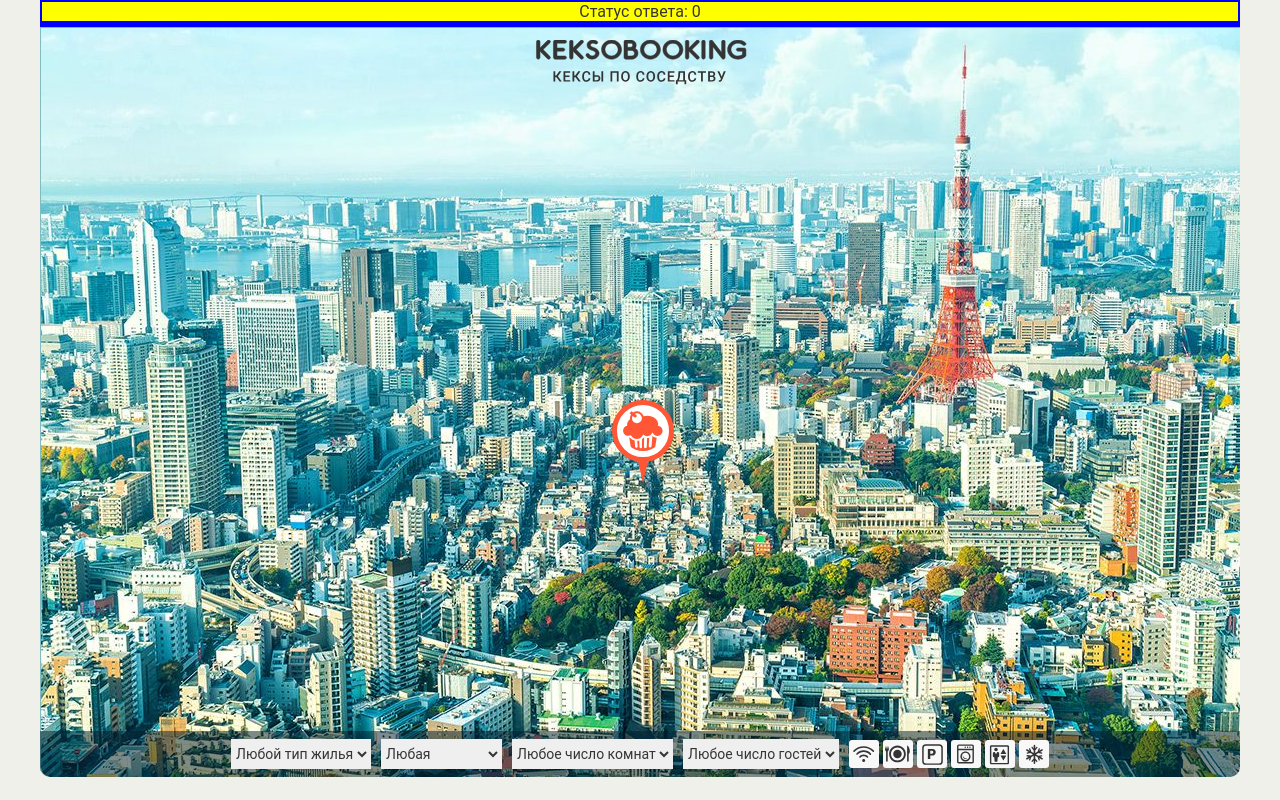
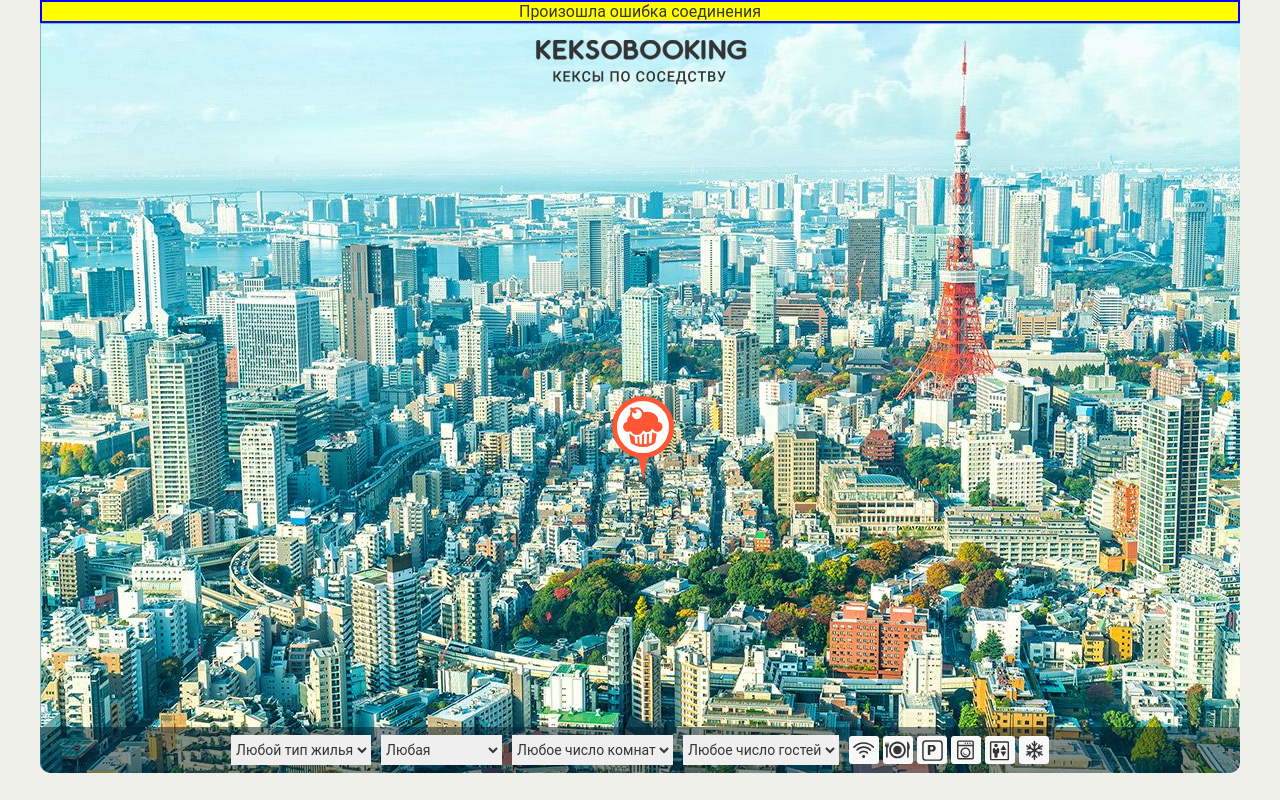
Before and after one commit to webdendesign/464705-keksobooking-19, a website: page index.html in a window 1280 px wide. Both pictures are taken after a click on the button "Поставь меня куда-нибудь". Shown: the top 800 px of the page. Drawn offline with Linux system fonts and the light colour scheme; no server answers; files whose address does not match are found by name.

Commit message:
done remove backend and done load and upload

```diff
--- a/index.html
+++ b/index.html
@@ -271,7 +271,6 @@
     </div>
   </template>
 
-  <script src="js/ajax.js"></script>
   <script src="js/data.js"></script>
   <script src="js/util.js"></script>
   <script src="js/map.js"></script>
--- a/js/ajax.js
+++ /dev/null
@@ -1,52 +0,0 @@
-'use strict';
-(function () {
-  var Request = {
-    STATUS: 200,
-    STATE: 4
-  };
-  function ajax(settings) {
-    var defSettings = {
-      method: 'GET',
-      url: '',
-      data: null,
-      async: true,
-      success: null,
-      sendError: null,
-      type: '',
-      readyStateChange: null,
-      headers: {}
-    };
-
-    var options = Object.assign(defSettings, settings);
-    var xhr = new XMLHttpRequest();
-    xhr.responseType = options.type;
-    xhr.open(options.method, options.url, options.async);
-    xhr.setRequestHeader('X-Requested-With', 'XMLHttpRequest');
-    for (var key in options.headers) {
-      if (options.headers.hasOwnProperty(key)) {
-        xhr.setRequestHeader(key, options.headers[key]);
-      }
-
-    }
-    xhr.onreadystatechange = options.readyStateChange || function () {
-      if (xhr.readyState === Request.STATE && xhr.status === Request.STATUS) {
-        options.success(xhr.response);
-      }
-      if (xhr.readyState === Request.STATE && xhr.status !== Request.STATUS) {
-        if (typeof options.sendError === 'function') {
-          options.sendError(xhr.response);
-        }
-      }
-    };
-    xhr.onerror = function () {
-      if (typeof options.sendError === 'function') {
-        options.sendError('Cтатус ответа: ' + xhr.status + ' ' + xhr.statusText);
-      }
-    };
-
-    xhr.send(options.data);
-
-  }
-
-  window.ajax = ajax;
-})();
--- a/js/download.js
+++ b/js/download.js
@@ -5,25 +5,25 @@
       var mapPins = document.querySelector('.map__pins');
       window.form.startForm();
       window.filter.enableFilterForm();
-      window.ajax({
-        url: 'https://js.dump.academy/keksobooking/data',
-        type: 'json',
-        success: function (data) {
+
+      var onLoad = function (data) {
         window.data.set(data);
         var pins = window.data.get().slice(0, 5);
         window.map.renderElements(pins, mapPins, window.pin.createPin);
-        },
-        sendError: function (errorMessage) {
-          var mainElement = document.querySelector('main');
+      };
+
+      var onError = function (errorMessage) {
+        var main = document.querySelector('main');
         var errorBlock = document.createElement('div');
         errorBlock.classList.add('error-block');
         errorBlock.style.border = '2px solid blue';
         errorBlock.style.backgroundColor = 'yellow';
         errorBlock.style.textAlign = 'center';
         errorBlock.textContent = errorMessage;
-          mainElement.insertAdjacentElement('afterbegin', errorBlock);
-        }
-      });
+        main.insertAdjacentElement('afterbegin', errorBlock);
+      };
+
+      window.load(onLoad, onError);
     });
   }
 
--- a/js/load.js
+++ b/js/load.js
@@ -5,9 +5,9 @@
   function load(onLoad, onError) {
     var URL = 'https://js.dump.academy/keksobooking/data';
     var statusCode = {
-      OK: 200,
-      ERROR: 400
+      OK: 200
     };
+
     var TIMEOUT_IN_MS = 10000;
 
     var xhr = new XMLHttpRequest();
@@ -15,15 +15,17 @@
 
     xhr.addEventListener('load', function () {
       if (xhr.status === statusCode.OK) {
-        var data = xhr.response;
-        onLoad(data);
+        var source = xhr.response;
+        onLoad(source);
       } else {
         onError('Статус ответа: ' + xhr.status + ' ' + xhr.statusText);
       }
     });
+
     xhr.addEventListener('error', function () {
       onError('Произошла ошибка соединения');
     });
+
     xhr.addEventListener('timeout', function () {
       onError('Запрос не успел выполниться за ' + xhr.timeout + 'мс');
     });
@@ -32,6 +34,7 @@
 
     xhr.open('GET', URL);
     xhr.send();
+
   }
 
   window.load = load;
--- a/js/upload.js
+++ b/js/upload.js
@@ -7,8 +7,6 @@
       OK: 200
     };
     var URL = 'https://js.dump.academy/keksobooking';
-
-    var async = true;
 
     var xhr = new XMLHttpRequest();
     xhr.responseType = 'json';
@@ -21,7 +19,7 @@
       }
     });
 
-    xhr.open('POST', URL, async);
+    xhr.open('POST', URL);
     xhr.send(data);
   }
 
```
Lines whose indentation alone changed are shown as unchanged.
